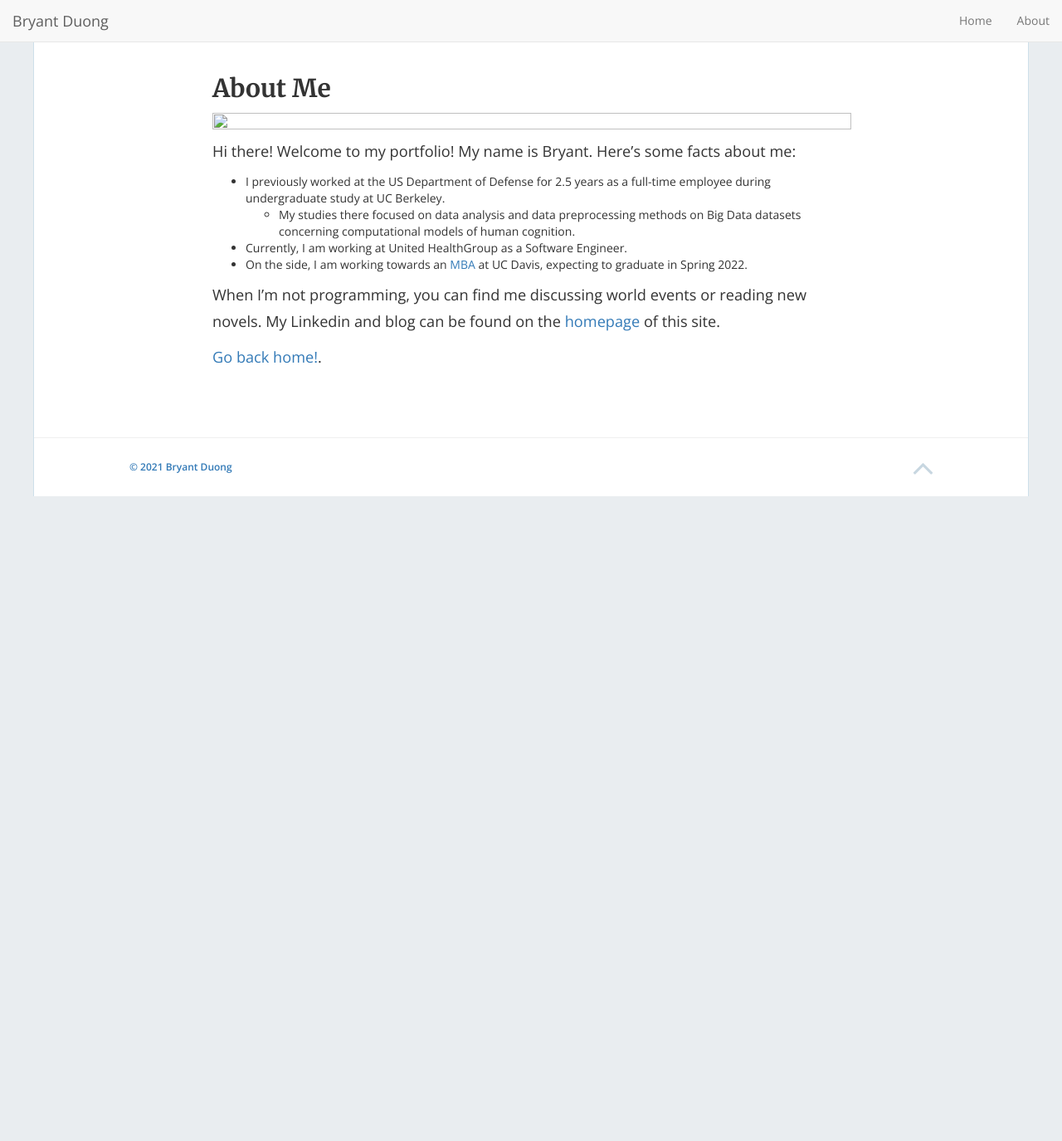
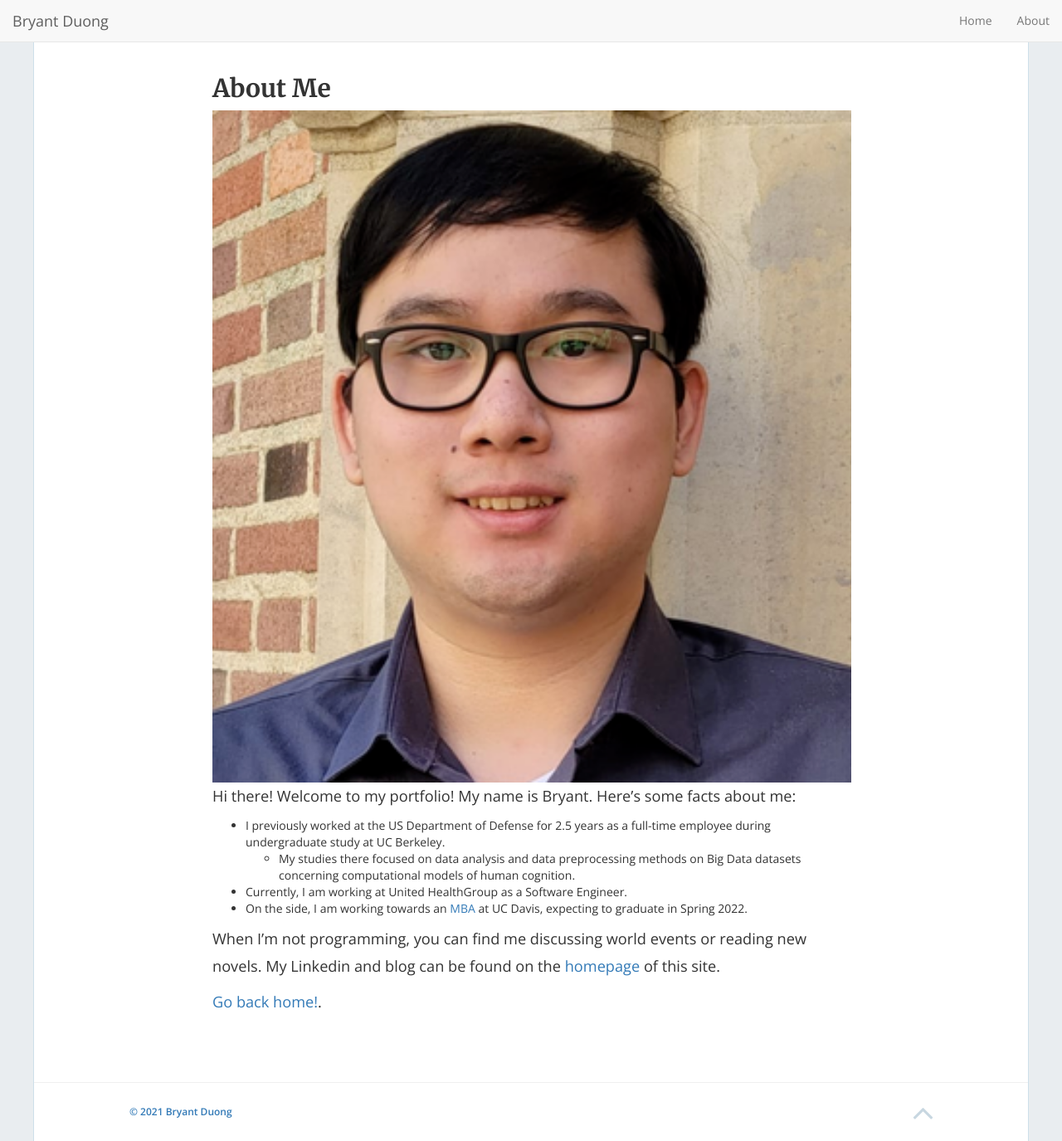
Before and after one commit to bryantduong/bryantduong.github.io, a Jekyll site: the page built from about.md, in a window 1280 px wide and 1375 px high. Shown: the whole window at 83% size. Built offline with Jekyll 4.4.1, drawn with Linux system fonts in a browser that asks for light colours; nearby versions of some CDN libraries.

```diff
--- a/_config.yml
+++ b/_config.yml
@@ -19,7 +19,7 @@ description: "I'm a software engineer at Optum and MBA student from California."
 baseurl: "" # the subpath of your site, e.g. /blog
 url: "https://bryantduong.github.io/" # the base hostname & protocol for your site, e.g. https://example.com
 twitter_username: 'DuongBryant'
-github_username: 'bryantduong'
+github_username: ''
 medium_username: ''
 linkedin_username: 'bryantduong'
 section_title: "Latest Work & Interests"
--- a/_includes/home-hero.html
+++ b/_includes/home-hero.html
@@ -40,7 +40,7 @@
               <a href="https://{{ site.linkedin_username }}"><button class="btn btn-default btn-lg"><i class="fa fa-linkedin fa-lg"></i>LinkedIn</button></a>
             {% endif %}
             {% if site.blog_url == true %}
-              <a href="https://bryantduong.github.io/bryant-duong-blogs/"><button class="btn btn-default btn-lg"><i class="fa fa-url fa-lg"></i>Blog</button></a>
+              <a href="https://bryantduong.github.io/bryant-duong-blogs/"><button class="btn btn-default btn-lg"><i class="fa fa-link fa-lg"></i>Blog</button></a>
             {% endif %}
 
           </div>
--- a/about.md
+++ b/about.md
@@ -5,7 +5,7 @@ permalink: /about/
 ---
 ## About Me
 
-<img align="right" src="img/posts/pfp.png" width="25%" height="25%">
+<img align="right" src="https://github.com/bryantduong/bryantduong.github.io/blob/master/img/posts/pfp.png" width="25%" height="25%">
 
 Hi there! Welcome to my portfolio!  My name is Bryant.  Here's some facts about me:
 * I previously worked at the US Department of Defense for 2.5 years as a full-time employee during undergraduate study at UC Berkeley.
```
Also changed, not shown: _posts/2017-02-20-titanic.md (+1 -1 lines).
